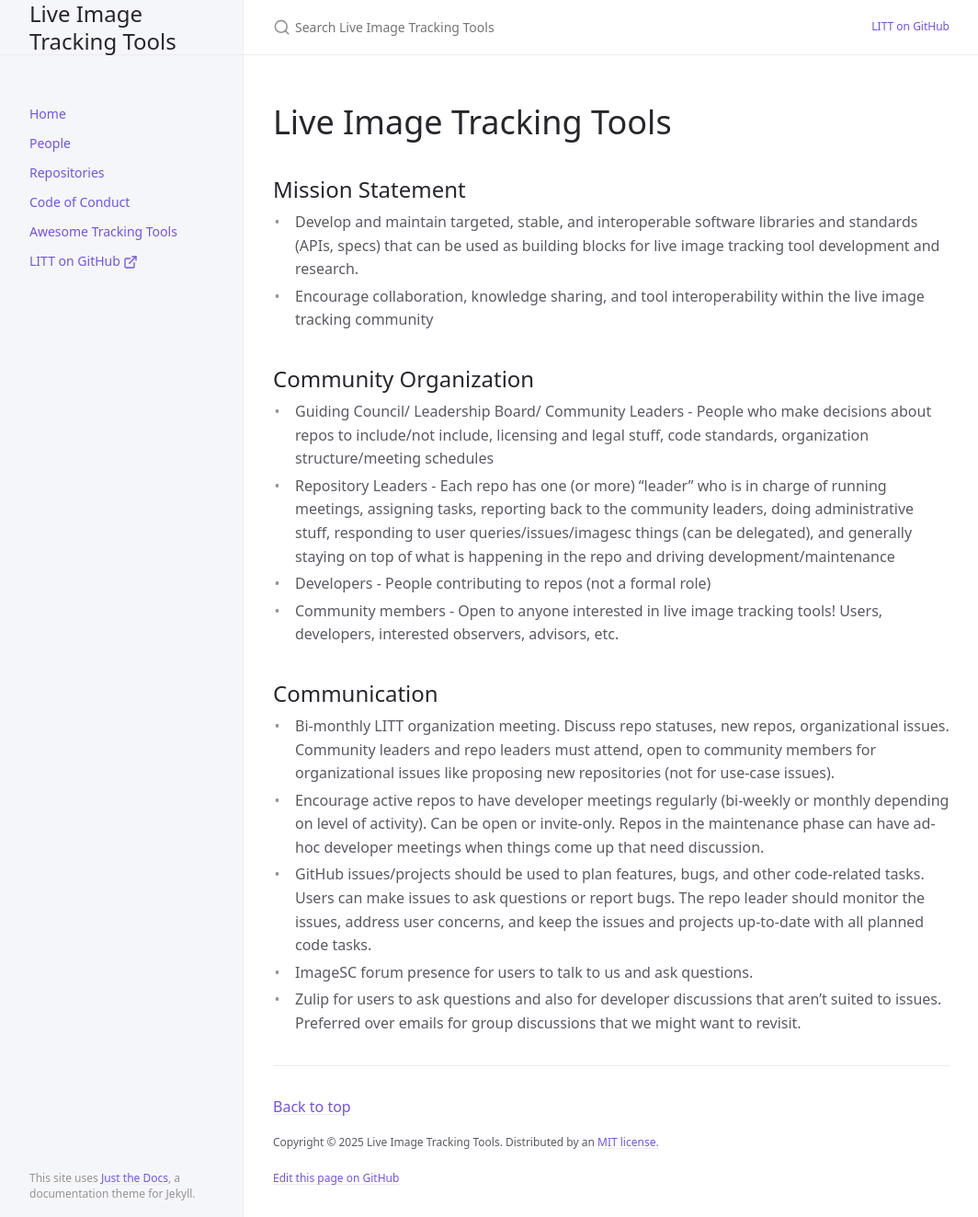
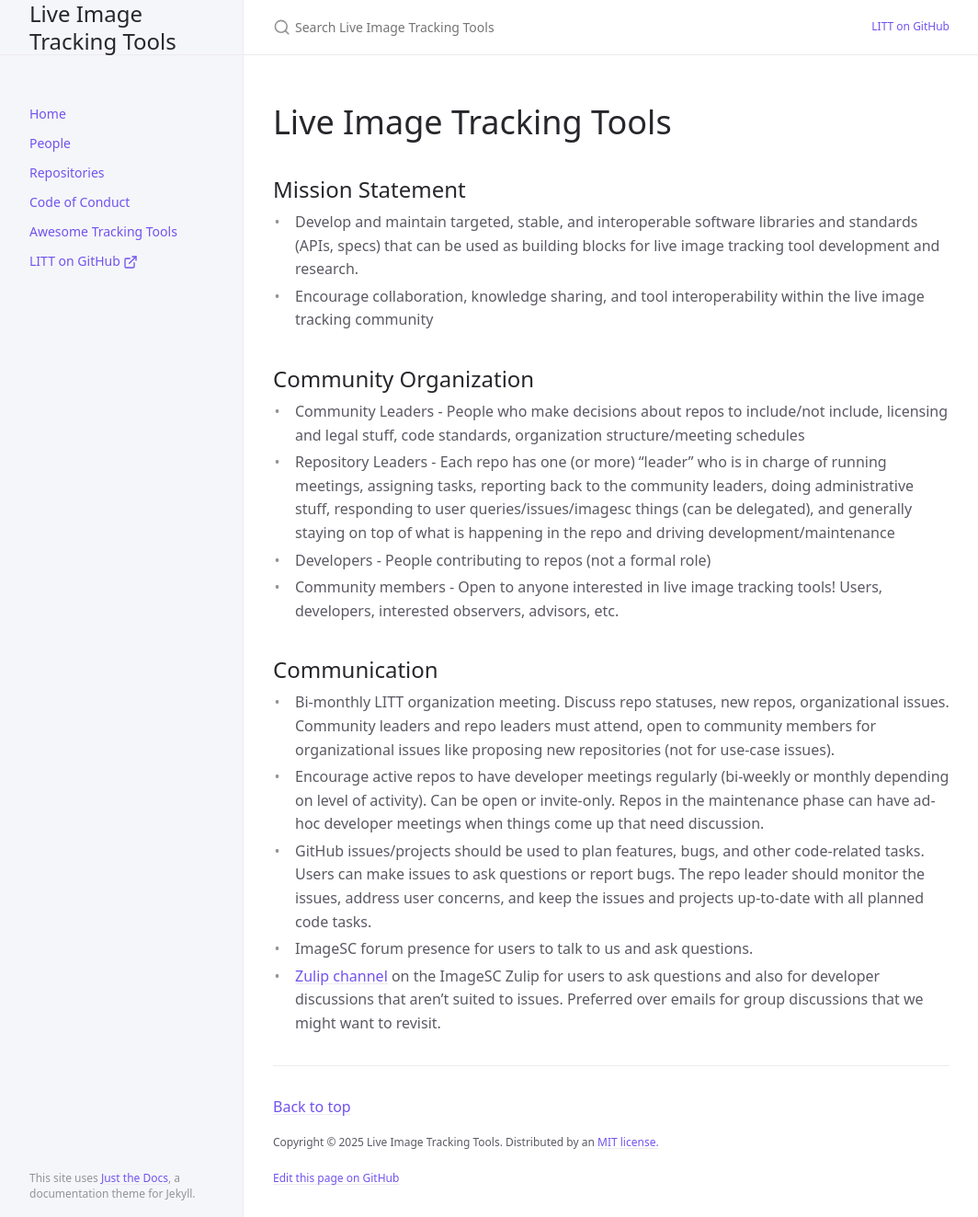
Before and after one commit to live-image-tracking-tools/live-image-tracking-tools.github.io, a Jekyll site: the page built from pages/index.md, in a window 1280 px wide and 1323 px high. Shown: the whole window at 92% size, without its empty margins (107-1171 px from the left). Built offline with Jekyll 4.4.1, drawn with Linux system fonts in a browser that asks for light colours; cached includes are drawn as plain includes.

Commit message:
Add zulip link

```diff
--- a/pages/index.md
+++ b/pages/index.md
@@ -13,7 +13,7 @@ permalink: /
 - Encourage collaboration, knowledge sharing, and tool interoperability within the live image tracking community
 
 ## Community Organization
-- Guiding Council/ Leadership Board/ Community Leaders - People who make decisions about repos to include/not include, licensing and legal stuff, code standards, organization structure/meeting schedules
+- Community Leaders - People who make decisions about repos to include/not include, licensing and legal stuff, code standards, organization structure/meeting schedules
 - Repository Leaders - Each repo has one (or more) "leader" who is in charge of running meetings, assigning tasks, reporting back to the community leaders, doing administrative stuff, responding to user queries/issues/imagesc things (can be delegated), and generally staying on top of what is happening in the repo and driving development/maintenance
 - Developers - People contributing to repos (not a formal role)
 - Community members - Open to anyone interested in live image tracking tools! Users, developers, interested observers, advisors, etc.
@@ -23,4 +23,4 @@ permalink: /
 - Encourage active repos to have developer meetings regularly (bi-weekly or monthly depending on level of activity). Can be open or invite-only. Repos in the maintenance phase can have ad-hoc developer meetings when things come up that need discussion.
 - GitHub issues/projects should be used to plan features, bugs, and other code-related tasks. Users can make issues to ask questions or report bugs. The repo leader should monitor the issues, address user concerns, and keep the issues and projects up-to-date with all planned code tasks.
 - ImageSC forum presence for users to talk to us and ask questions.
-- Zulip for users to ask questions and also for developer discussions that aren't suited to issues. Preferred over emails for group discussions that we might want to revisit.
+- [Zulip channel](https://imagesc.zulipchat.com/#narrow/channel/517314-Live-Image-Tracking-Tools) on the ImageSC Zulip for users to ask questions and also for developer discussions that aren't suited to issues. Preferred over emails for group discussions that we might want to revisit.
```
